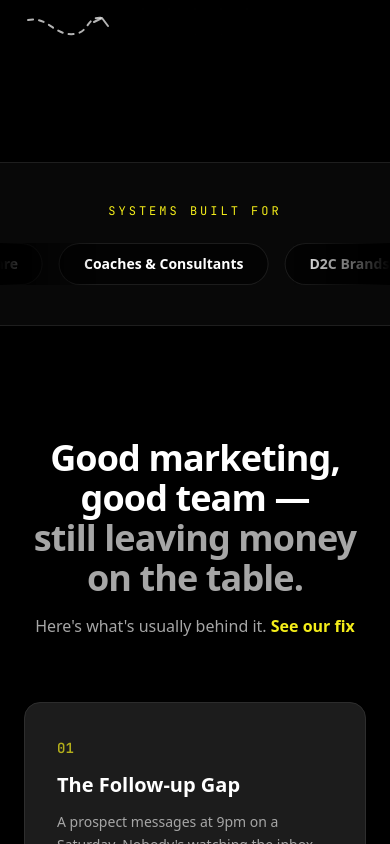
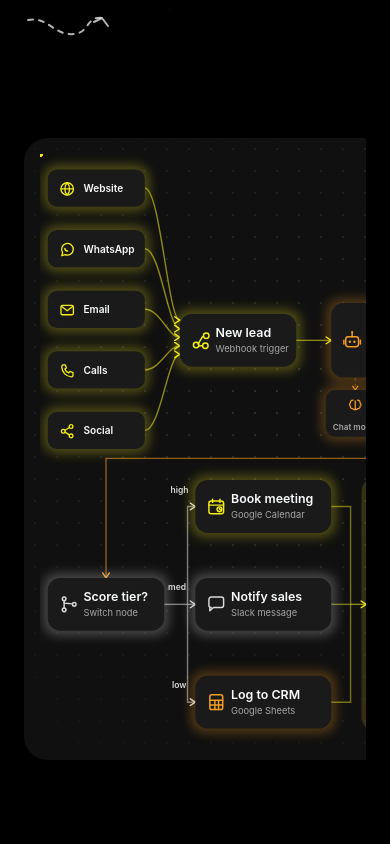
Before and after one commit to Atif2292/Colloraa-AI-Agent, a React (Vite) app: page / in a window 390 px wide. Shown: the part 940-1784 px from the top of the page. Built offline with nearby package versions, Linux system fonts and the light colour scheme; a web font is replaced by a local one.

Commit message:
Show workflow diagram on mobile with horizontal scroll, fix grid overflow

```diff
--- a/src/components/Hero.tsx
+++ b/src/components/Hero.tsx
@@ -94,11 +94,13 @@ export default function Hero() {
         </div>
 
         <div
-          className="animate-hero-in hidden md:block"
+          className="animate-hero-in min-w-0"
           style={{ animationDelay: '200ms' }}
         >
-          <div className="animate-float">
-            <WorkflowDiagram />
+          <div className="animate-float min-w-0 overflow-x-auto pb-2 lg:overflow-visible lg:pb-0">
+            <div className="min-w-[560px]">
+              <WorkflowDiagram />
+            </div>
           </div>
         </div>
       </div>
```
Also changed, not shown: 1 other file (tests, documents, lock files or other folders).
